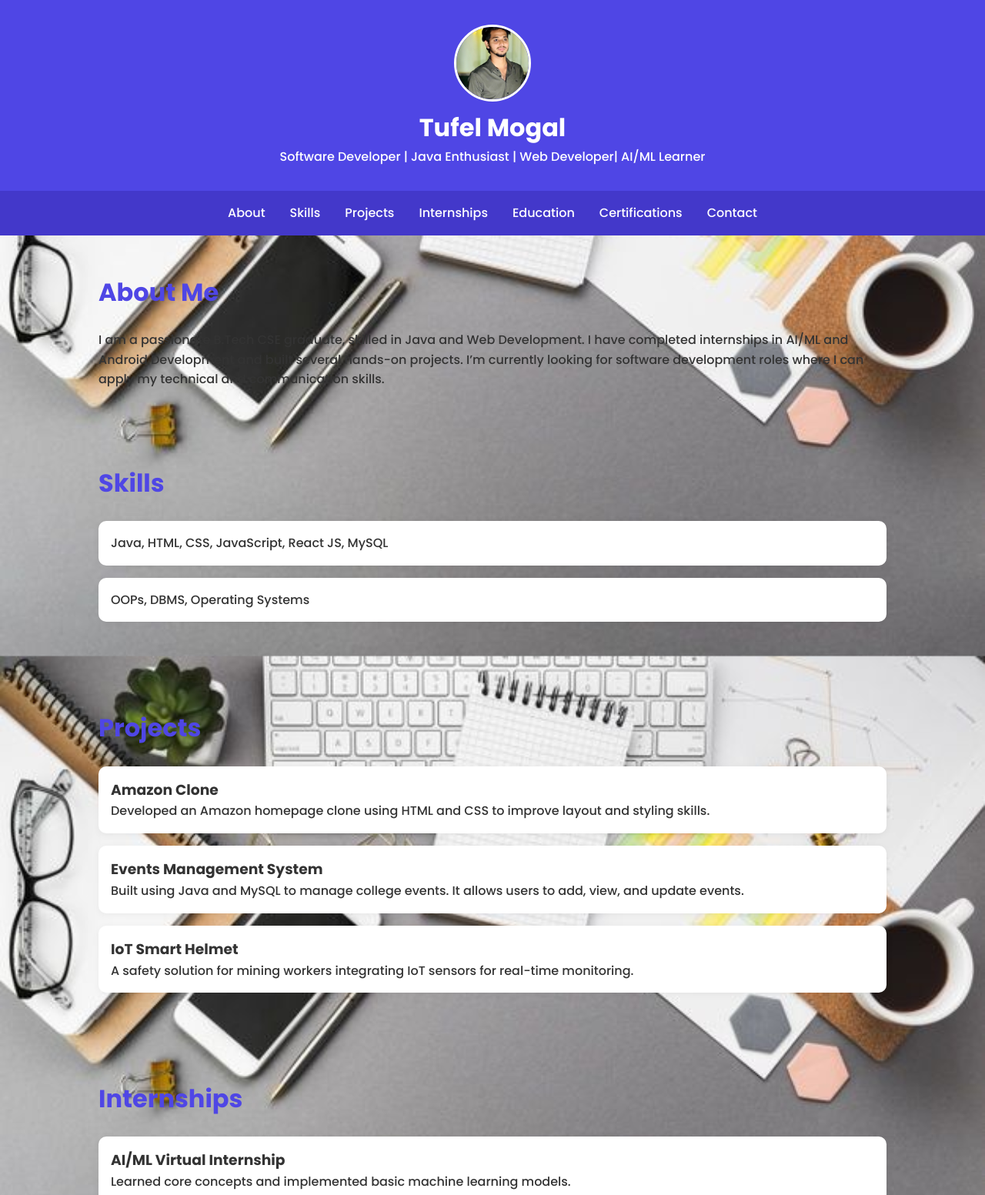
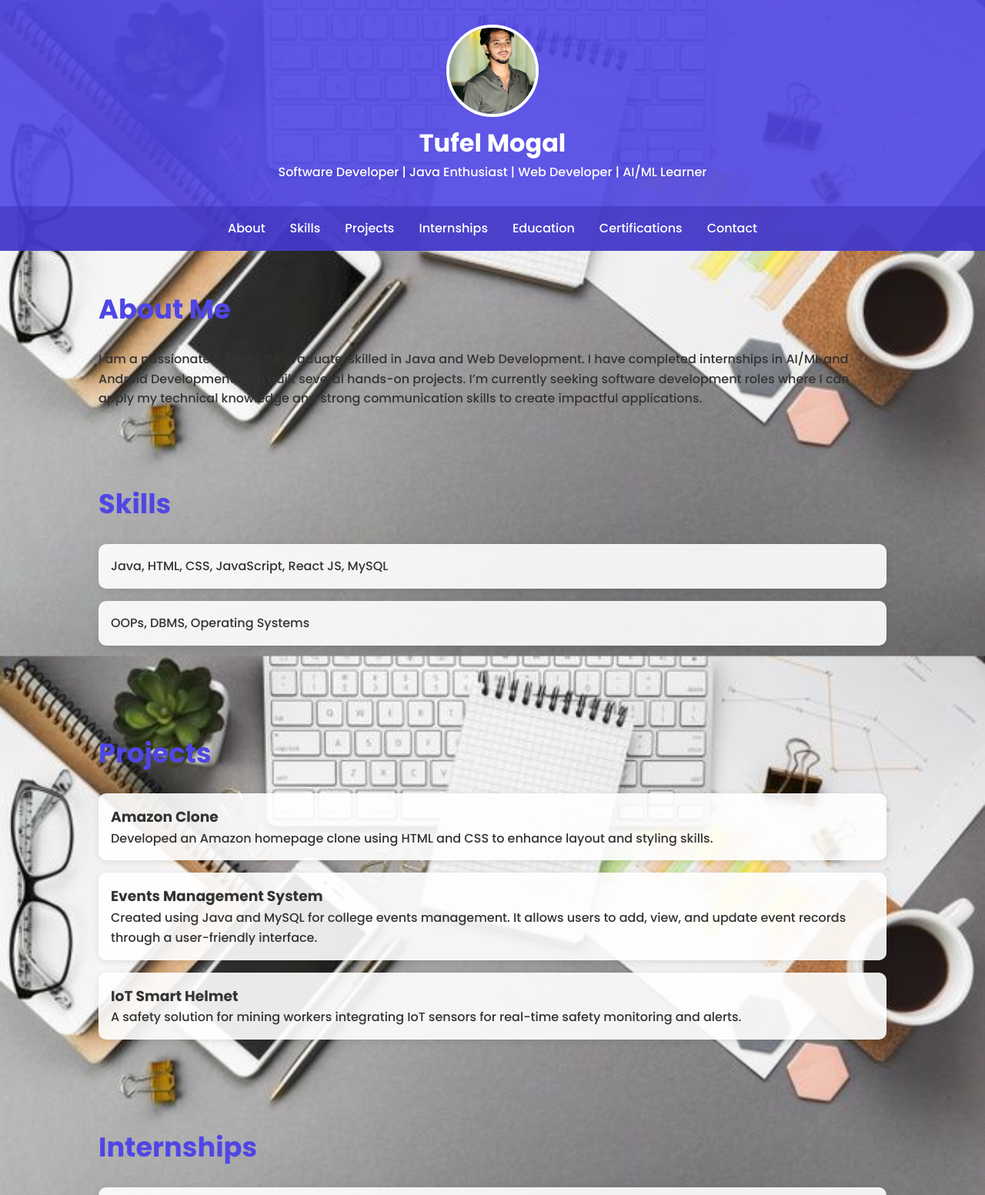
Before and after one commit to mogaltufel/Tufel_Portfolio, a plain HTML site: page index.html in a window 1280 px wide. Shown: the top 1553 px of the page at 77% size. Drawn offline with Linux system fonts and the light colour scheme.

Commit message:
Update index.html

```diff
--- a/index.html
+++ b/index.html
@@ -21,30 +21,38 @@
         }
 
         header {
-            background: #4f46e5;
+            background: rgba(79, 70, 229, 0.9);
             color: white;
             padding: 2rem 0;
             text-align: center;
         }
+
         header img {
-            width: 100px;
-            height: 100px;
+            width: 120px;
+            height: 120px;
             border-radius: 50%;
             object-fit: cover;
-            border: 3px solid white;
+            border: 4px solid white;
         }
+
         nav {
             display: flex;
             justify-content: center;
             gap: 2rem;
-            background: #4338ca;
+            background: rgba(67, 56, 202, 0.95);
             padding: 1rem 0;
+            flex-wrap: wrap;
         }
 
         nav a {
             color: white;
             text-decoration: none;
             font-weight: 500;
+            transition: color 0.3s;
+        }
+
+        nav a:hover {
+            color: #ffd700;
         }
 
         section {
@@ -52,24 +60,25 @@
         }
 
         .section-title {
-            font-size: 2rem;
+            font-size: 2.2rem;
             margin-bottom: 1.5rem;
             color: #4f46e5;
         }
 
         .project, .skill, .education-item, .certification {
-            background: white;
+            background: rgba(255, 255, 255, 0.9);
             padding: 1rem;
             margin-bottom: 1rem;
             border-radius: 10px;
-            box-shadow: 0 2px 10px rgba(0,0,0,0.05);
+            box-shadow: 0 2px 10px rgba(0,0,0,0.1);
         }
 
         footer {
             text-align: center;
             padding: 2rem;
-            background: #4f46e5;
+            background: rgba(79, 70, 229, 0.95);
             color: white;
+            margin-top: 2rem;
         }
 
         .contact a {
@@ -78,6 +87,10 @@
             color: #4f46e5;
             text-decoration: underline;
         }
+
+        .contact p {
+            margin: 0.5rem 0;
+        }
     </style>
 </head>
 <body>
@@ -85,7 +98,7 @@
         <img src="IMG_20250423_011212.jpg" alt="Tufel's Photo">
         <div>
             <h1>Tufel Mogal</h1>
-            <p>Software Developer | Java Enthusiast | Web Developer| AI/ML Learner</p>
+            <p>Software Developer | Java Enthusiast | Web Developer | AI/ML Learner</p>
         </div>
     </header>
 
@@ -101,7 +114,7 @@
 
     <section id="about">
         <h2 class="section-title">About Me</h2>
-        <p>I am a passionate B.Tech CSE graduate, skilled in Java and Web Development. I have completed internships in AI/ML and Android Development and built several hands-on projects. I’m currently looking for software development roles where I can apply my technical and communication skills.</p>
+        <p>I am a passionate B.Tech CSE graduate, skilled in Java and Web Development. I have completed internships in AI/ML and Android Development, and built several hands-on projects. I’m currently seeking software development roles where I can apply my technical knowledge and strong communication skills to create impactful applications.</p>
     </section>
 
     <section id="skills">
@@ -114,15 +127,15 @@
         <h2 class="section-title">Projects</h2>
         <div class="project">
             <h3>Amazon Clone</h3>
-            <p>Developed an Amazon homepage clone using HTML and CSS to improve layout and styling skills.</p>
+            <p>Developed an Amazon homepage clone using HTML and CSS to enhance layout and styling skills.</p>
         </div>
         <div class="project">
             <h3>Events Management System</h3>
-            <p>Built using Java and MySQL to manage college events. It allows users to add, view, and update events.</p>
+            <p>Created using Java and MySQL for college events management. It allows users to add, view, and update event records through a user-friendly interface.</p>
         </div>
         <div class="project">
             <h3>IoT Smart Helmet</h3>
-            <p>A safety solution for mining workers integrating IoT sensors for real-time monitoring.</p>
+            <p>A safety solution for mining workers integrating IoT sensors for real-time safety monitoring and alerts.</p>
         </div>
     </section>
 
@@ -130,24 +143,24 @@
         <h2 class="section-title">Internships</h2>
         <div class="project">
             <h3>AI/ML Virtual Internship</h3>
-            <p>Learned core concepts and implemented basic machine learning models.</p>
+            <p>Learned core AI/ML concepts and built basic machine learning models for data prediction and classification tasks.</p>
         </div>
         <div class="project">
             <h3>Android Developer Internship</h3>
-            <p>Worked on app development basics and built simple applications using Android Studio.</p>
+            <p>Worked on Android Studio to develop basic Android applications and understand mobile app development fundamentals.</p>
         </div>
     </section>
 
     <section id="education">
         <h2 class="section-title">Education</h2>
-        <div class="education-item">B.Tech in CSE – 7.6 CGPA</div>
+        <div class="education-item">B.Tech in Computer Science & Engineering – 7.6 CGPA</div>
         <div class="education-item">12th – 8.3 CGPA</div>
         <div class="education-item">10th – 9.3 GPA</div>
     </section>
 
     <section id="certifications">
         <h2 class="section-title">Certifications</h2>
-        <div class="certification">ChatGPT Course</div>
+        <div class="certification">ChatGPT Certification Course</div>
         <div class="certification">Cloud Computing Internship</div>
     </section>
 
```
Lines whose indentation alone changed are shown as unchanged.
